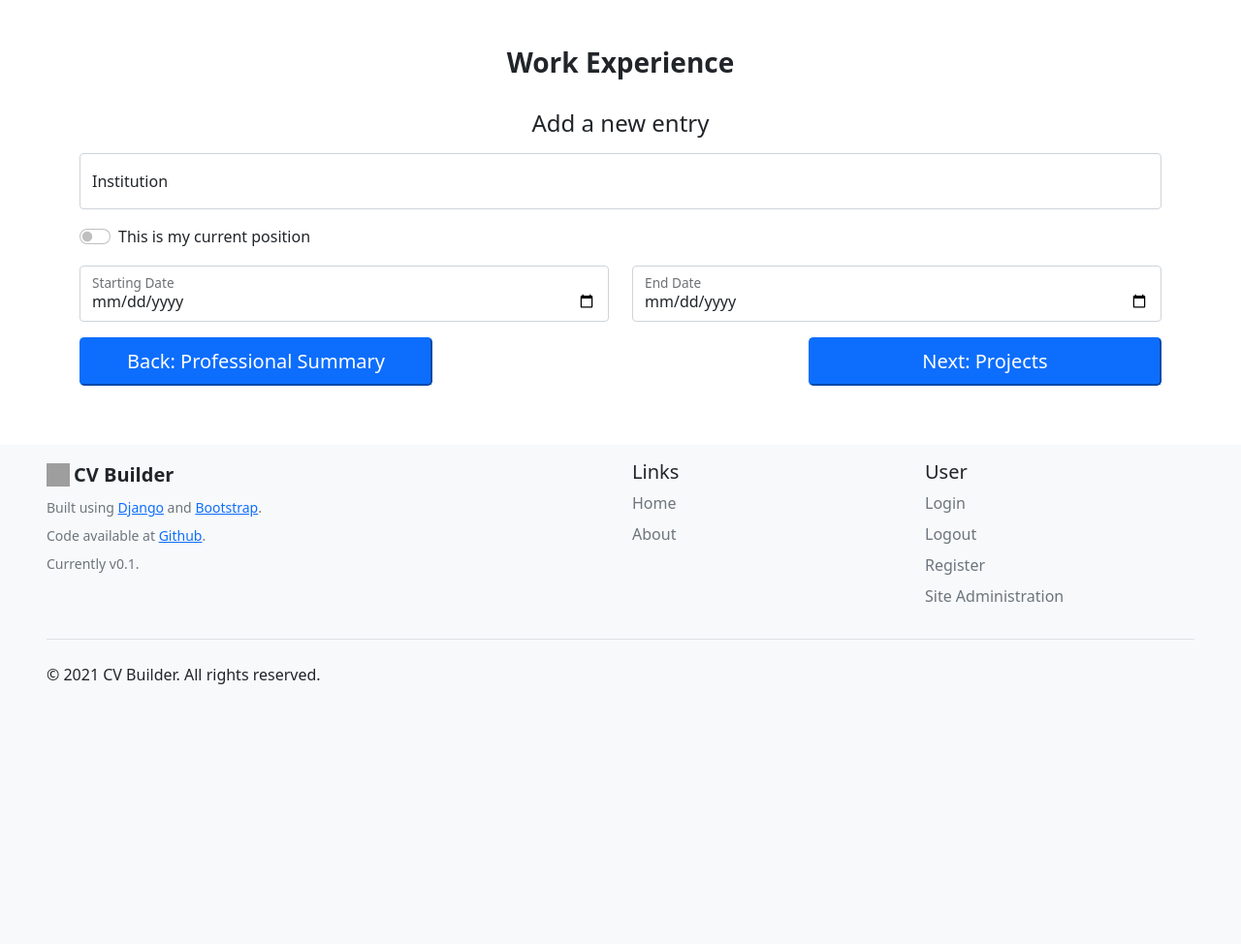
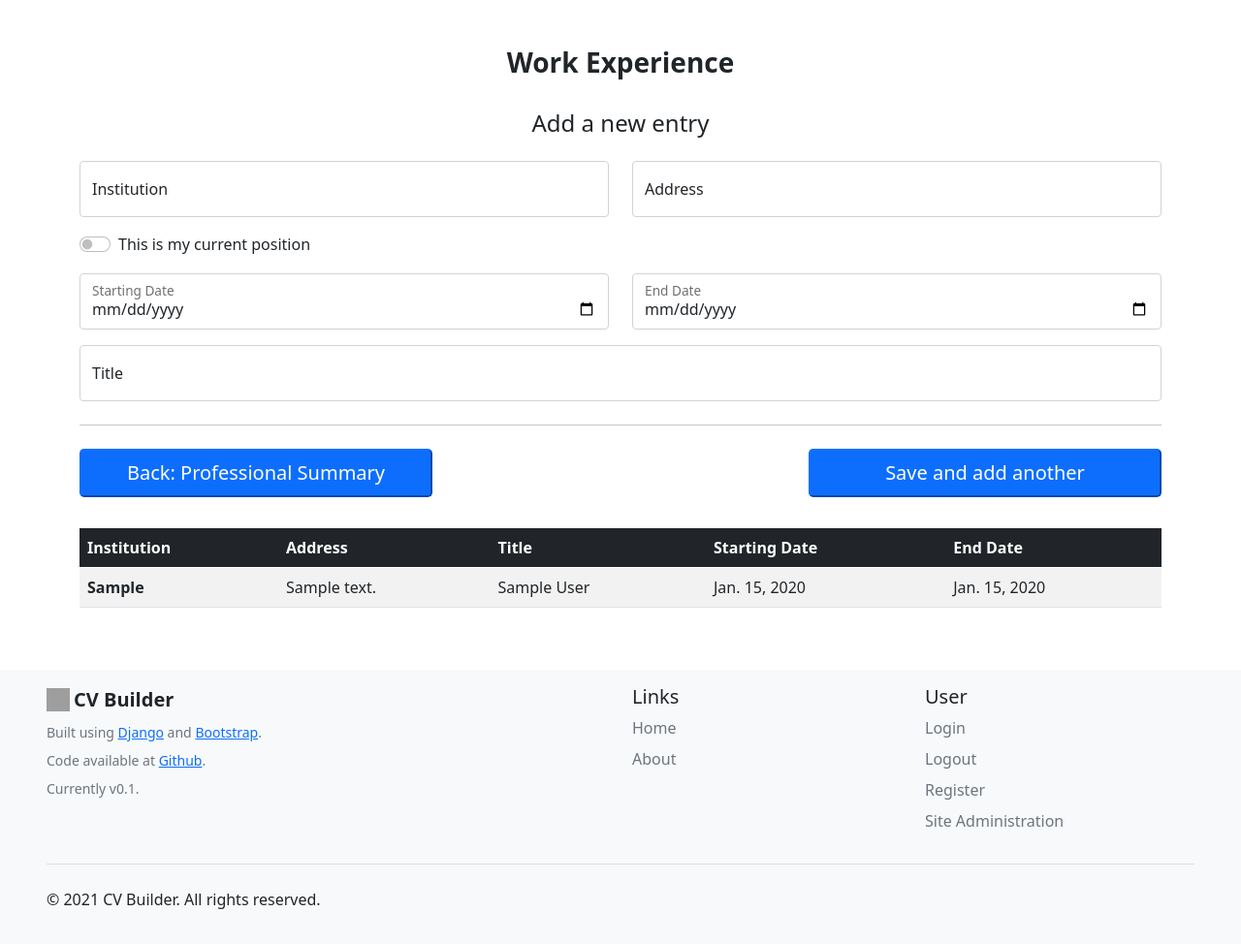
Before and after one commit to ahmdhjj92/cv-builder, a Django app: page /user/work/ in a window 1280 px wide. Shown: the part 58-1032 px from the top of the page at 97% size. Before the commit the page ends 764 px from the top, so only its background shows below. Run offline with Django 3.2, Linux system fonts and the light colour scheme; a user stored in the database is signed in; tables that the repository leaves empty hold one stand-in row (values such as "Sample post"); grey boxes are pictures that could not be loaded.

Commit message:
add the ability to save, view and add more entries in work form

```diff
--- a/cv_builder/users/templates/users/work.html
+++ b/cv_builder/users/templates/users/work.html
@@ -14,38 +14,53 @@
                     {% for form in formset %}
                         {% csrf_token %}
                         <div class="row">
-                        <div class="col-12">
+                            <div class="col-lg-6 my-2">
                                 <div class="form-floating">
-                                <input type="text" name="institution" class="form-control" id="floatingInput" placeholder="Institution">
+                                    <input type="text" name="workexperienceentry_set-{{forloop.counter0}}-institution" class="form-control" id="floatingInput" placeholder="Institution" value="{{institution.value}}">
                                     <strong class="text-danger">{{form.institution.errors}}</strong>
                                     <label for="floatingInput">Institution</label>
                                 </div>
                             </div>
-                        <div class="col-12 mt-3 mb-2">
+                            <div class="col-lg-6 my-2">
+                                <div class="form-floating">
+                                    <input type="text" name="workexperienceentry_set-{{forloop.counter0}}-address" class="form-control" id="floatingInput" placeholder="Address">
+                                    <strong class="text-danger">{{form.address.errors}}</strong>
+                                    <label for="floatingInput">Address</label>
+                                </div>
+                            </div>
+                            <div class="col-12 my-2">
                                 <div class="form-check form-switch">
-                                <input class="form-check-input" type="checkbox" role="switch" id="flexSwitchCheckDefault1">
+                                    <input name="workexperienceentry_set-{{forloop.counter0}}-current_position" class="form-check-input" type="checkbox" role="switch" id="flexSwitchCheckDefault1">
                                     <label class="form-check-label">This is my current position</label>
                                 </div>
                             </div>
                         </div>
                         <div class="row">
-                        <div class="col-6 mt-2 mb-2">
+                            <div class="col-6 my-2">
                                 <div class="form-floating">
-                                <input type="date" name="starting_date" class="form-control" id="floatingInput" placeholder="Starting Date">
+                                    <input type="date" name="workexperienceentry_set-{{forloop.counter0}}-starting_date" class="form-control" id="floatingInput" placeholder="Starting Date">
                                     <strong class="text-danger">{{form.starting_date.errors}}</strong>
                                     <label for="floatingInput">Starting Date</label>
                                 </div>
                             </div>
                             <div class="col-6 mt-2 mb-2" id="enddatecheck">
                                 <div class="form-floating">
-                                <input type="date" name="end_date" class="form-control" id="floatingInput" placeholder="End Date">
+                                    <input type="date" name="workexperienceentry_set-{{forloop.counter0}}-end_date" class="form-control" id="floatingInput" placeholder="End Date">
                                     <strong class="text-danger">{{form.end_date.errors}}</strong>
                                     <label for="floatingInput">End Date</label>
                                 </div>
                             </div>
+                            <div class="col-12 my-2">
+                                <div class="form-floating">
+                                    <input type="text" name="workexperienceentry_set-{{forloop.counter0}}-title" class="form-control" id="floatingInput" placeholder="Title">
+                                    <strong class="text-danger">{{form.title.errors}}</strong>
+                                    <label for="floatingInput">Title</label>
                                 </div>
                             </div>
+                        </div>
+                        <hr>
                     {% endfor %}
+            </div>
         </div>
         <div class="row">
             <div class="col-12 col-md-6">
@@ -54,9 +69,32 @@
                 </a>
             </div>
             <div class="col-12 col-md-6 d-flex justify-content-end">
-            <button class="col-12 col-xl-8 col-md-8 my-2 btn-lg btn-primary" type="submit">Next: Projects</button>
+                <button class="col-12 col-xl-8 col-md-8 my-2 btn-lg btn-primary" type="submit">Save and add another</button>
             </div>
         </div>
     </form>
+    <table class="table table-striped mt-4">
+        <thead class="table-dark">
+            <tr>
+              <th scope="col">Institution</th>
+              <th scope="col">Address</th>
+              <th scope="col">Title</th>
+              <th scope="col">Starting Date</th>
+              <th scope="col">End Date</th>
+            </tr>
+          </thead>
+          <tbody>
+            {% for experience in experiences %}
+                <tr>
+                <th>{{experience.institution}}</th>
+                <td>{{experience.address}}</td>
+                <td>{{experience.title}}</td>
+                <td>{{experience.starting_date}}</td>
+                <td>{% if experience.end_date != None %}{{experience.end_date}}{% else %}Present{% endif %}</td>
+                </tr>
+            {% endfor %}
+        </tbody>
+    </table>
+
 </div>
 {% endblock %}
--- a/cv_builder/users/views.py
+++ b/cv_builder/users/views.py
@@ -83,22 +83,23 @@ def summary(request):
 
 @login_required
 def work_experience(request):
-    WorkExperienceEntryFormset = inlineformset_factory(CVBUser,WorkExperienceEntry, fields=('institution','address','starting_date','end_date','current_position'), widgets={"starting_date":DateInput(),"end_date":DateInput(),"current_position":NullBooleanSelect()}, extra=1)
+    work_experiences = WorkExperienceEntry.objects.filter(user=request.user)
+    #initial_list = list(work_experiences.values())
+    WorkExperienceEntryFormset = inlineformset_factory(CVBUser,WorkExperienceEntry, fields=('institution','address','starting_date','title','end_date','current_position'), widgets={"starting_date":DateInput(),"end_date":DateInput(),"current_position":NullBooleanSelect()}, extra=1)
     if request.method == 'POST':
         formset = WorkExperienceEntryFormset(request.POST, request.FILES, instance=request.user)
         # check whether it's valid:
         if formset.is_valid():
             # process the data in form.cleaned_data as required
-            request.user.save()
             formset.save()
 
             # redirect to a new URL:
-            return render(request, 'users/projects.html')
+            return redirect('users:work')
 
     else:
         formset = WorkExperienceEntryFormset()
 
-    return render(request, 'users/work.html', {'formset': formset})
+    return render(request, 'users/work.html', {'formset': formset, 'experiences':work_experiences})
 
 
 @login_required
```
Lines whose indentation alone changed are shown as unchanged.
